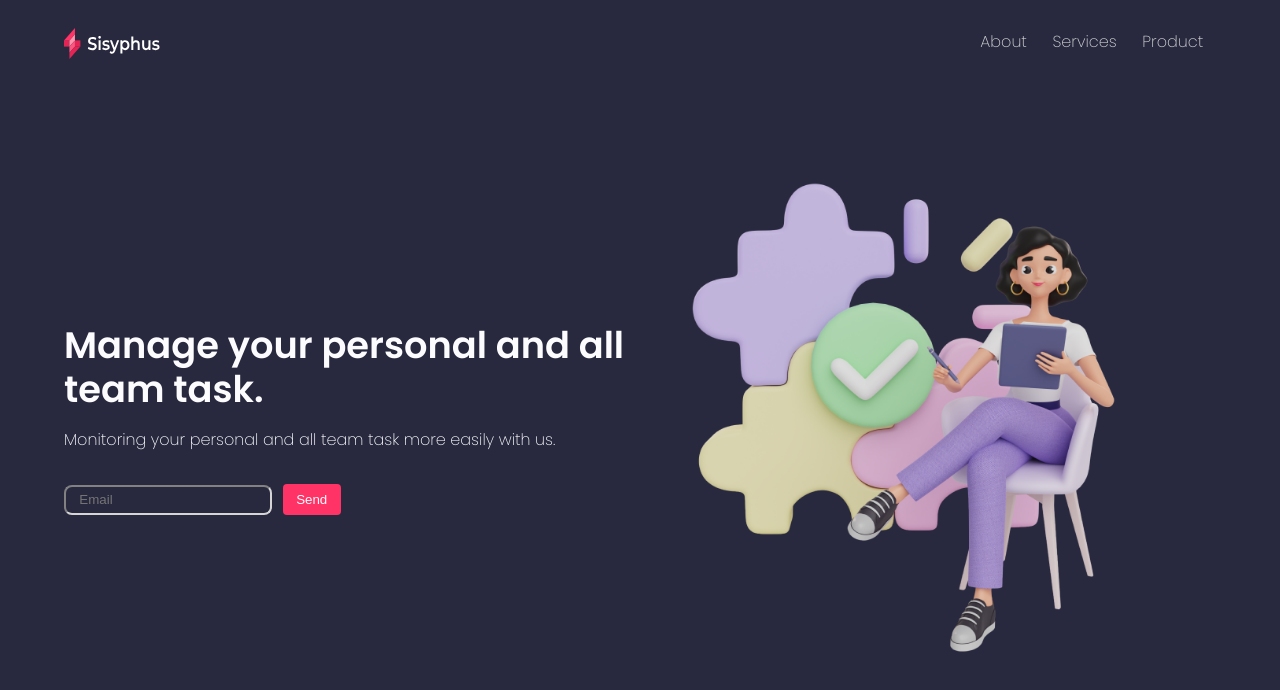
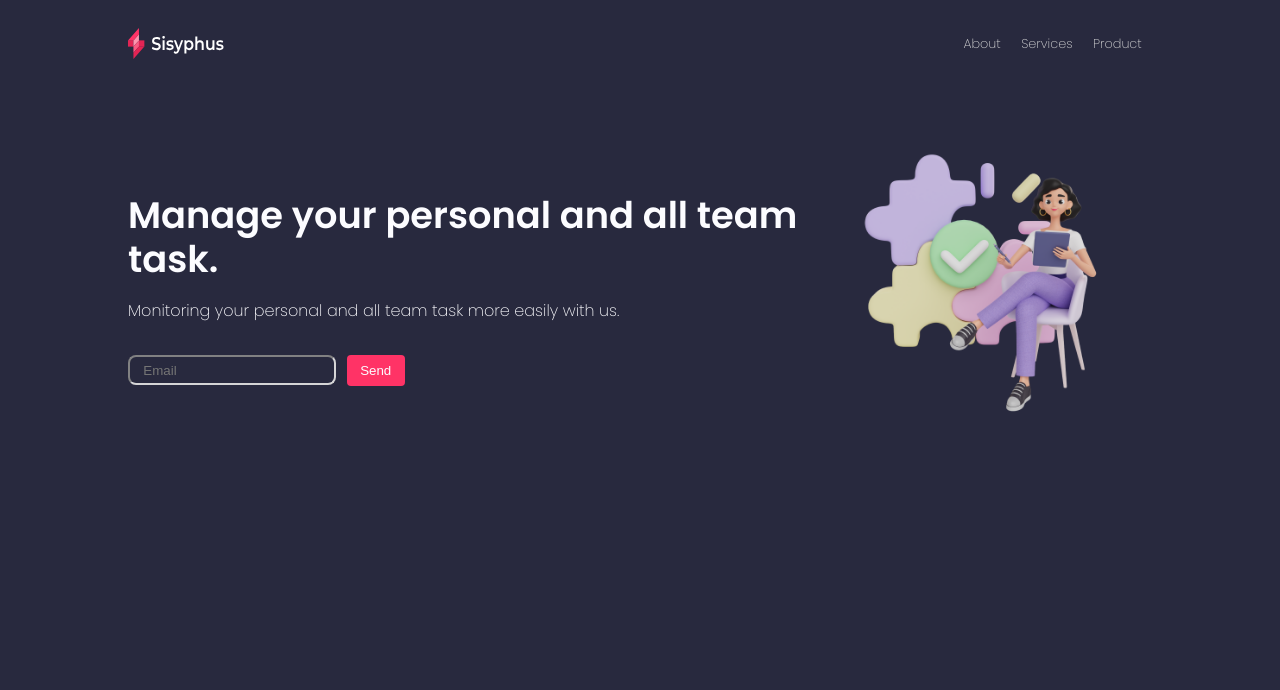
Before and after one commit to MarinaBajic/Sisyphus, a plain HTML site: page index.html in a window 1280 px wide. Drawn offline with Linux system fonts and the light colour scheme.

Commit message:
added media desktop

```diff
--- a/css/main.scss
+++ b/css/main.scss
@@ -18,10 +18,12 @@ ul {
     margin: 0;
     padding: 0;
 }
+
 a {
     color: $secondary-color;
     text-decoration: none;
 }
+
 img {
     width: 100%;
 }
@@ -34,7 +36,8 @@ button {
     border-radius: 0.3em;
 }
 
-.demo, .hero-image {
+.demo,
+.hero-image {
     display: none;
 }
 
@@ -47,12 +50,18 @@ header {
         width: 6em;
     }
 
-    ul {
+    nav {
         display: flex;
 
-        a {
-            display: block;
-            padding: 0.8em;
+        ul {
+            display: flex;
+            align-items: center;
+
+            a {
+                display: block;
+                padding: 0.8em;
+                font-size: 0.8rem;
+            }
         }
     }
 }
@@ -86,6 +95,7 @@ header {
     .hero {
         display: grid;
         grid-template-columns: 50% auto;
+        gap: 1em;
         padding: 2em 4em;
 
         .content {
@@ -109,5 +119,24 @@ header {
     }
 }
 
-@media only screen and (min-width: 650px) {
+@media only screen and (min-width: 900px) {
+    header {
+            padding: 1em 6em;
+    }
+
+    .hero {
+        grid-template-columns: 66% auto;
+        gap: 2em;
+        padding: 2em 6em;
+    }
 }
+
+@media only screen and (min-width: 1100px) {
+    header {
+        padding: 1em 8em;
+    }
+
+    .hero {
+        padding: 2em 8em;
+    }
+}
--- a/index.html
+++ b/index.html
@@ -44,8 +44,8 @@
         <nav>
             <ul>
                 <li><a href="#">About</a></li>
-                <li><a href="">Services</a></li>
-                <li><a href="">Product</a></li>
+                <li><a href="#">Services</a></li>
+                <li><a href="#">Product</a></li>
             </ul>
         </nav>
         <button class="demo">Demo</button>
```
Also changed, not shown: css/main.css, 1 other file.
